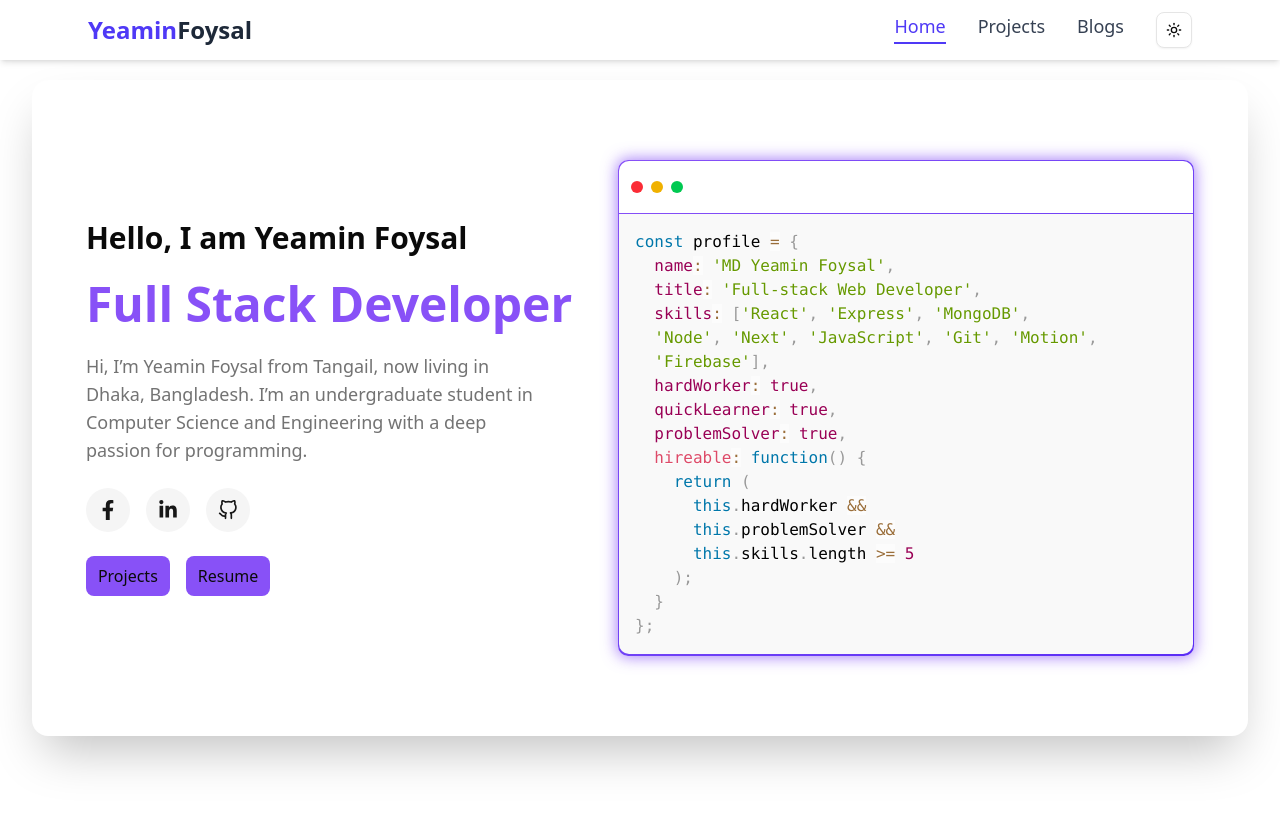
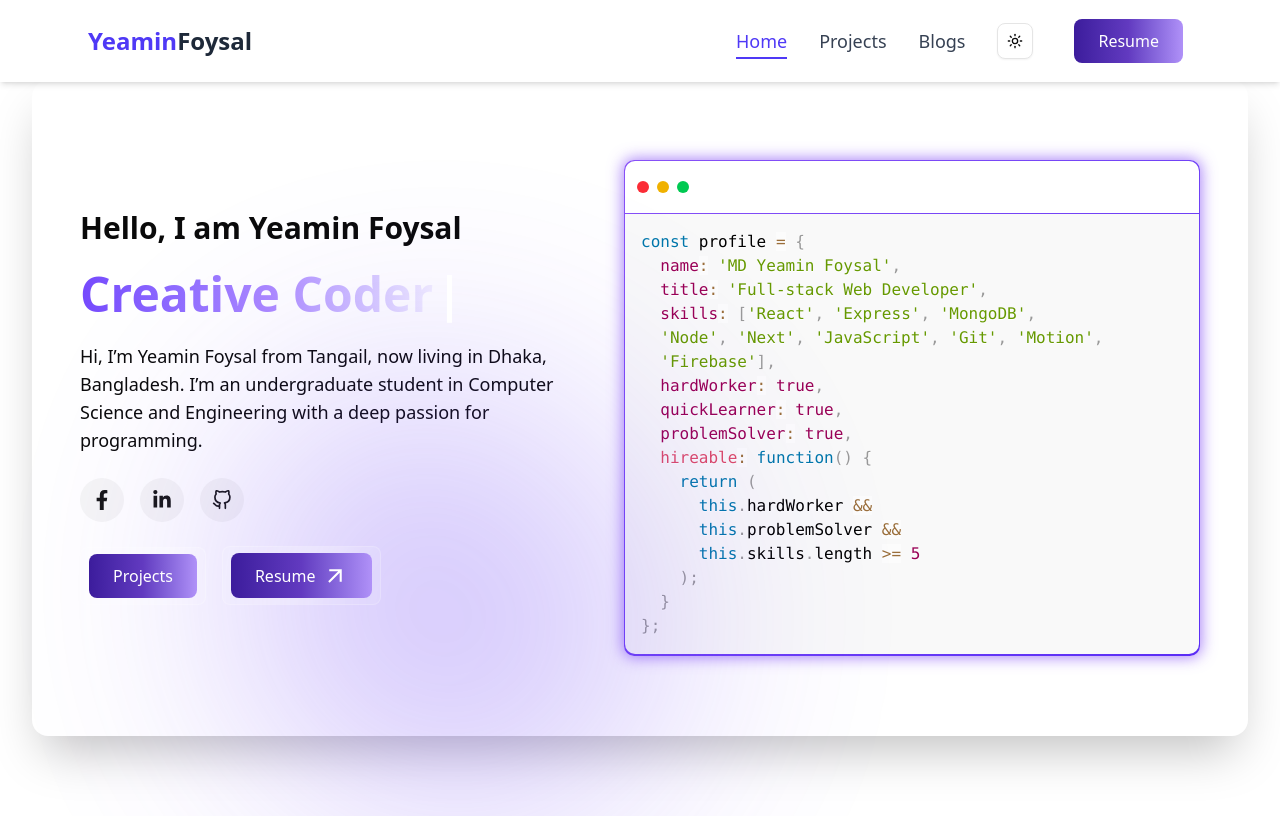
Before and after one commit to yeaminfoysal/Portfolio2.0-Frontend, a Next.js app: page / in a window 1280 px wide. Built offline with nearby package versions, Linux system fonts and the light colour scheme.

Commit message:
glowing button & type writter complete

```diff
--- a/package.json
+++ b/package.json
@@ -20,6 +20,7 @@
     "react": "19.1.0",
     "react-dom": "19.1.0",
     "react-icons": "^5.5.0",
+    "react-simple-typewriter": "^5.0.1",
     "tailwind-merge": "^3.3.1"
   },
   "devDependencies": {
--- a/src/app/globals.css
+++ b/src/app/globals.css
@@ -143,6 +143,21 @@ pre[class*="language-"] {
   margin: .05em 0 !important;
 }
 
+@keyframes rotateGlow {
+  0% {
+    transform: rotate(0deg);
+  }
+  100% {
+    transform: rotate(360deg);
+  }
+}
+
+.animate-rotateGlow {
+  animation: rotateGlow 3s linear infinite;
+}
+
+/*  */
+
 @layer base {
   * {
     @apply border-border outline-ring/50;
--- a/src/components/modules/Home/Hero.tsx
+++ b/src/components/modules/Home/Hero.tsx
@@ -1,14 +1,18 @@
 /* eslint-disable @typescript-eslint/ban-ts-comment */
 "use client";
+import { Typewriter } from "react-simple-typewriter";
+
 
 import { useEffect } from "react";
 import Prism from "prismjs";
 import "prismjs/components/prism-javascript";
 import "prismjs/themes/prism-tomorrow.css"; // Dark theme
 import { useTheme } from "next-themes";
-import { FaFacebookF, FaGithub, FaLinkedinIn } from "react-icons/fa";
+import { FaFacebookF, FaLinkedinIn } from "react-icons/fa";
 import { FiGithub } from "react-icons/fi";
 import Link from "next/link";
+import { MdArrowOutward } from "react-icons/md";
+import GlowButton from "@/components/shared/GlowButton";
 
 export default function Hero() {
     const { theme } = useTheme();
@@ -44,24 +48,38 @@ export default function Hero() {
     }, [theme]);
 
     return (
-        <section className="py-20">
+        <section className="py-20 relative">
 
-            <div className="flex flex-col xl:flex-row items-center justify-evenly mx-auto w-[95%] 2xl:max-w-[1492px] bg-background px-6 md:px-12 py-10 md:py-20 rounded-2xl shadow-2xl gap-10 transition-all duration-300">
+            <div className="flex flex-col xl:flex-row items-center justify-evenly mx-auto w-[95%] 2xl:max-w-[1492px] bg-background px-6 md:px-12 py-10 md:py-20 rounded-2xl shadow-2xl gap-10 transition-all duration-300 ">
+
+                <div className="absolute w-[450px] h-[450px] rounded-full bg-gradient-to-tr from-[#8851f7] via-[#5b2df5] to-transparent bottom-1 left-60 opacity-30  blur-[120px] overflow-hidden"></div>
+
                 {/* Left: Text */}
+                <div className="text-center xl:text-left space-y-6  flex-1">
 
-                <div className="text-center xl:text-left space-y-6">
                     {/* Greeting */}
                     <h3 className="text-3xl font-semibold text-[var(--foreground)]">
                         Hello, I am Yeamin Foysal
                     </h3>
 
-                    {/* Title */}
+                    {/* Title with Typewriter */}
                     <h1 className="text-5xl font-bold text-[var(--foreground)]">
-                        <span className="text-[#8851f7]">Full Stack Developer</span>
+                        <span className="inline-block bg-gradient-to-r from-[#7548fd] via-[#ac89ff] to-[#ffffff] bg-clip-text text-transparent">
+                            <Typewriter
+                                words={["Full Stack Developer", "MERN Stack Engineer", "Creative Coder"]}
+                                loop={0}
+                                cursor
+                                cursorStyle={<span className="text-[#fff]">|</span>}
+                                cursorBlinking={false}
+                                typeSpeed={25}
+                                deleteSpeed={25}
+                                delaySpeed={1500}
+                            />
+                        </span>
                     </h1>
 
                     {/* Description */}
-                    <p className="text-lg text-[var(--muted-foreground)] max-w-md mx-auto xl:mx-0">
+                    <p className="text-lg mx-auto xl:mx-0">
                         Hi, I’m Yeamin Foysal from Tangail, now living in Dhaka, Bangladesh. I’m
                         an undergraduate student in Computer Science and Engineering with a deep
                         passion for programming.
@@ -96,26 +114,28 @@ export default function Hero() {
                             <FiGithub size={20} />
                         </Link>
                     </div>
-                    <div className="flex gap-4">
-                        <Link href="/projects">
-                            <button className="px-3 py-2 rounded-md bg-[#8851f7]">Projects</button>
-                        </Link>
-                        <Link href="/projects">
-                            <button className="px-3 py-2 rounded-md bg-[#8851f7]">Resume</button>
-                        </Link>
+                    <div className="flex gap-4 items-center">
+                        <GlowButton href="/projects">
+                            Projects
+                        </GlowButton>
+
+                        <GlowButton>
+                            <span className="flex items-center gap-2">
+                                Resume
+                                <MdArrowOutward size={25} />
+                            </span>
+                        </GlowButton>
                     </div>
                 </div>
 
 
                 {/* Right: Code Block */}
-                <div className="bg-gradient-to-br from-[#8851f7] to-[#5b2df5] p-[1px] rounded-lg w-full max-w-xl banner-shadow">
-                    {/* Window Header */}
+                <div className="bg-gradient-to-br from-[#8851f7] to-[#5b2df5] p-[1px] rounded-lg w-full max-w-xl banner-shadow ">
                     <div className="flex items-center space-x-2 px-3 py-5 bg-white dark:bg-[#050709] rounded-t-lg">
                         <span className="w-3 h-3 bg-red-500 rounded-full"></span>
                         <span className="w-3 h-3 bg-yellow-500 rounded-full"></span>
                         <span className="w-3 h-3 bg-green-500 rounded-full"></span>
                     </div>
-                    {/* Code Block */}
                     <pre className="bg-[#050709] text-sm md:text-base overflow-x-auto p-4 rounded-b-lg">
                         <code className="language-javascript">{code}</code>
                     </pre>
--- /dev/null
+++ b/src/components/shared/GlowButton.tsx
@@ -0,0 +1,48 @@
+"use client";
+
+import { ReactNode } from "react";
+import Link from "next/link";
+import clsx from "clsx";
+
+interface GlowButtonProps {
+    href?: string;
+    children: ReactNode;
+    className?: string;
+}
+
+export default function GlowButton({ href, children, className }: GlowButtonProps) {
+    const InnerContent = (
+        <div
+            className={clsx(
+                "relative inline-block rounded-md overflow-hidden group border border-white/20 bg-white/10 py-1.5 px-2",
+                className
+            )}
+        >
+
+            {/* Continuous animated border glow */}
+            <span className="absolute -inset-1 rounded-md bg-white/20 blur-lg animate-rotateGlow pointer-events-none z-0" />
+
+            {/* Outer Glow sweep */}
+            <span className="absolute inset-0 w-full h-full translate-x-[100%] bg-gradient-to-l from-transparent via-white/30 to-transparent group-hover:translate-x-[-100%] transition-transform duration-900 ease-out" />
+
+            <button
+                className="relative py-2.5 px-6 rounded-md bg-gradient-to-r from-[#3c1c9c] via-[#623ac0] to-[#b091f8] text-white font-medium overflow-hidden"
+                type="button"
+            >
+                <span className="relative z-10">{children}</span>
+
+                {/* Inner glow sweep */}
+                <span className="absolute inset-0 w-full h-full translate-x-[-100%] bg-gradient-to-r from-transparent via-white/30 to-transparent group-hover:translate-x-[100%] transition-transform duration-900 ease-out"></span>
+            </button>
+        </div>
+    );
+
+    // If href is provided → render Next.js Link
+    return href ? (
+        <Link href={href} className="inline-flex items-center justify-center no-underline align-middle">
+            {InnerContent}
+        </Link>
+    ) : (
+        InnerContent
+    );
+}
--- a/src/components/shared/Navbar.tsx
+++ b/src/components/shared/Navbar.tsx
@@ -5,6 +5,7 @@ import Link from "next/link";
 import { useState } from "react";
 import { FiMenu, FiX } from "react-icons/fi";
 import { ModeToggle } from "./mode-toggle";
+import GlowButton from "./GlowButton";
 
 const Navbar = () => {
     const pathname = usePathname();
@@ -25,7 +26,7 @@ const Navbar = () => {
                 </Link>
 
                 {/* Desktop Links */}
-                <ul className="hidden md:flex space-x-8">
+                <ul className="hidden md:flex space-x-8 items-center">
                     {links.map((link) => (
                         <li key={link.name}>
                             <Link
@@ -40,6 +41,7 @@ const Navbar = () => {
                         </li>
                     ))}
                     <ModeToggle />
+                    <GlowButton>Resume</GlowButton>
                 </ul>
 
                 {/* Mobile Menu Button */}
```
Also changed, not shown: 1 other file (tests, documents, lock files or other folders).
